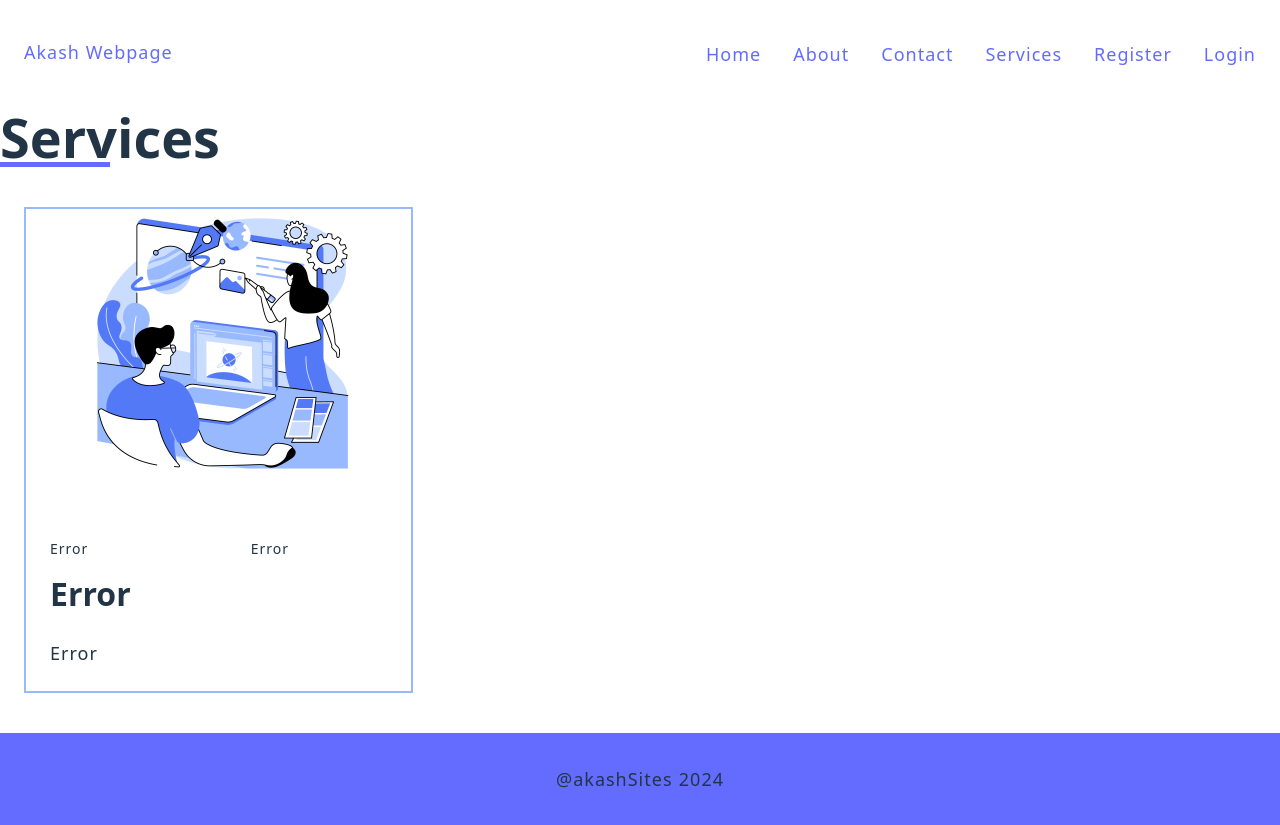
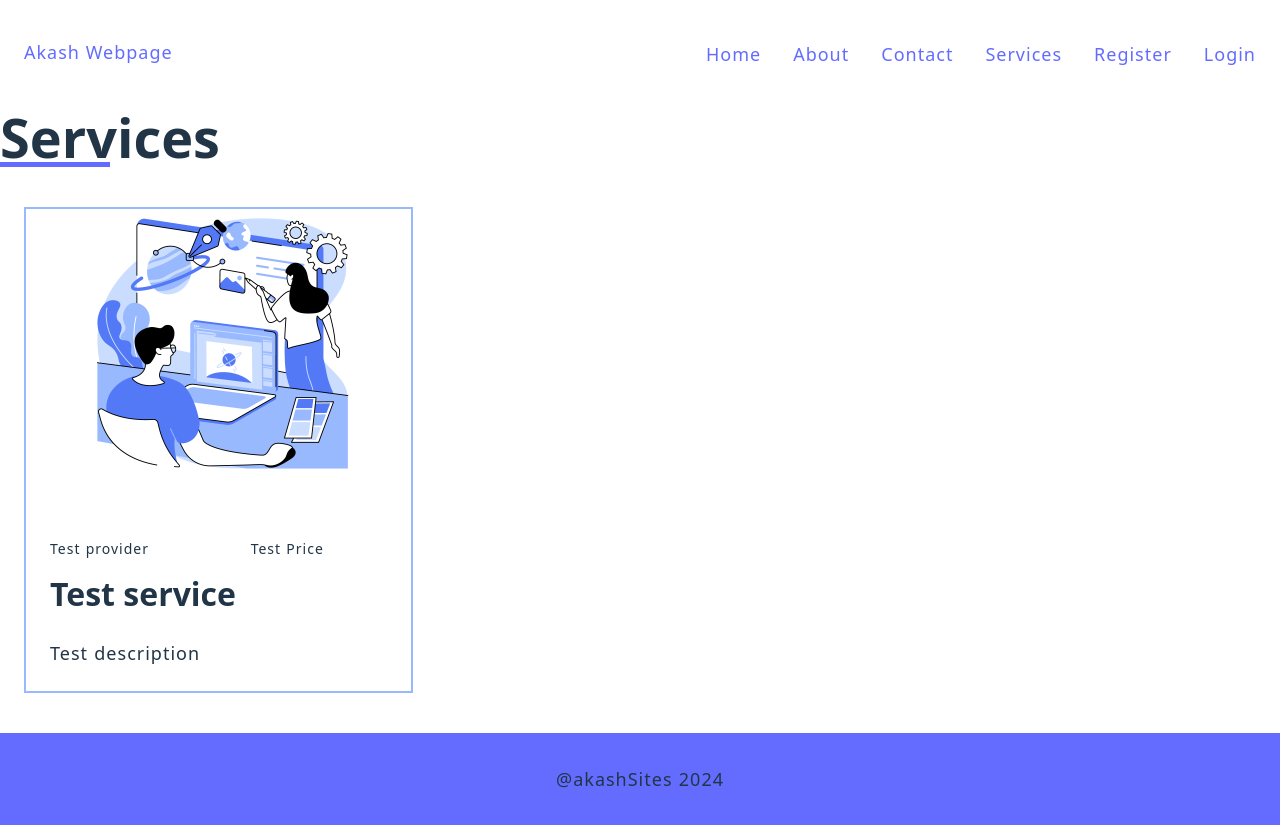
Before and after one commit to shazamakash1/MERNSTACK_UPDATED, a React (Vite) app in the folder client/: page /service in a window 1280 px wide. Built offline with nearby package versions, Linux system fonts and the light colour scheme; no server answers.

Commit message:
minor fixes

```diff
--- a/client/src/pages/Service.jsx
+++ b/client/src/pages/Service.jsx
@@ -3,13 +3,15 @@ import { useAuth } from "../store/auth";
 export const Service = () => {
   let { services } = useAuth();
 
-  if (!services.length > 0) {
+  console.log(services);
+
+  if (isNaN(services) || services.length==0) {
     services = [
       {
-        provider: "Error",
-        price: "Error",
-        service: "Error",
-        description: "Error",
+        provider: "Test provider",
+        price: "Test Price",
+        service: "Test service",
+        description: "Test description",
       },
     ];
   }
```
